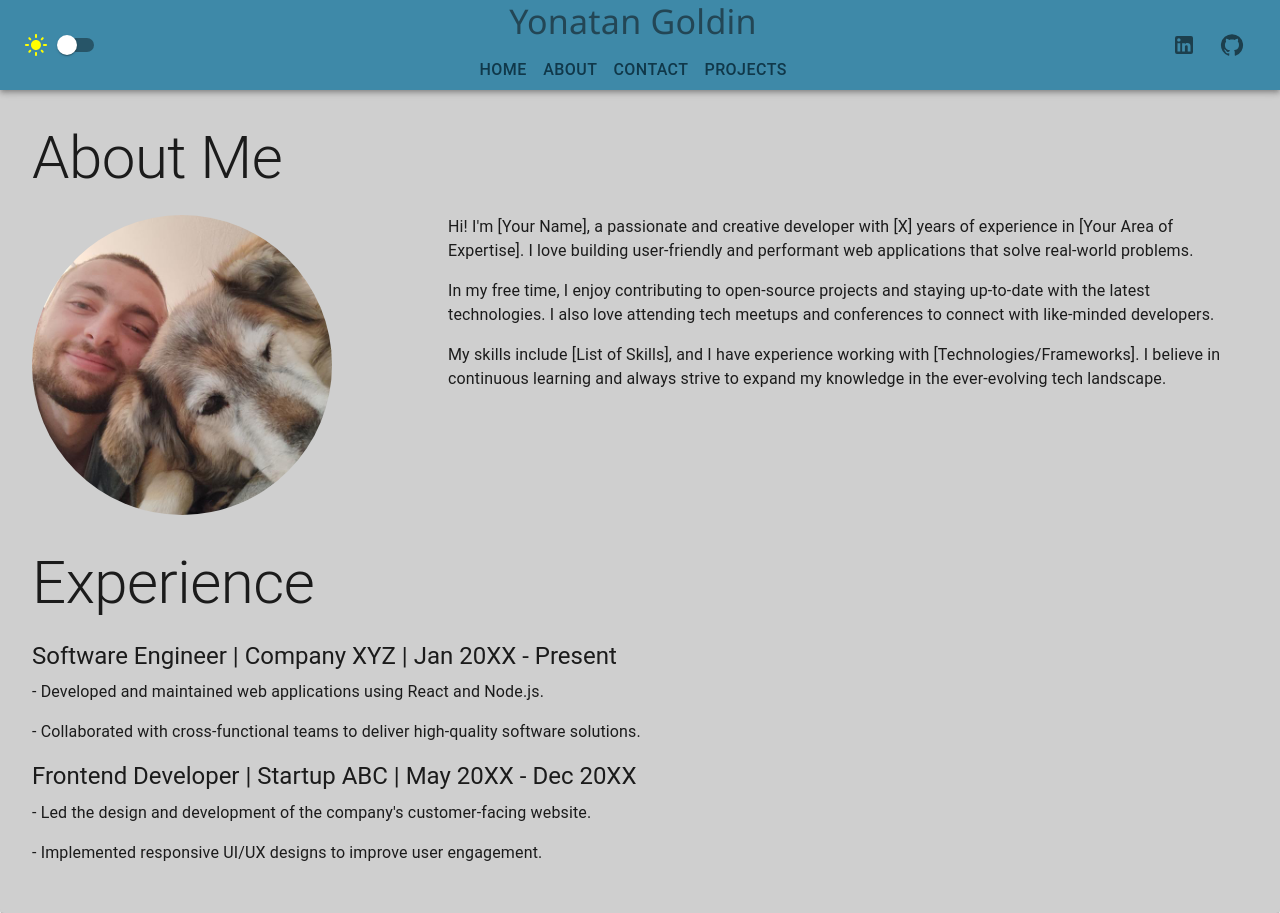
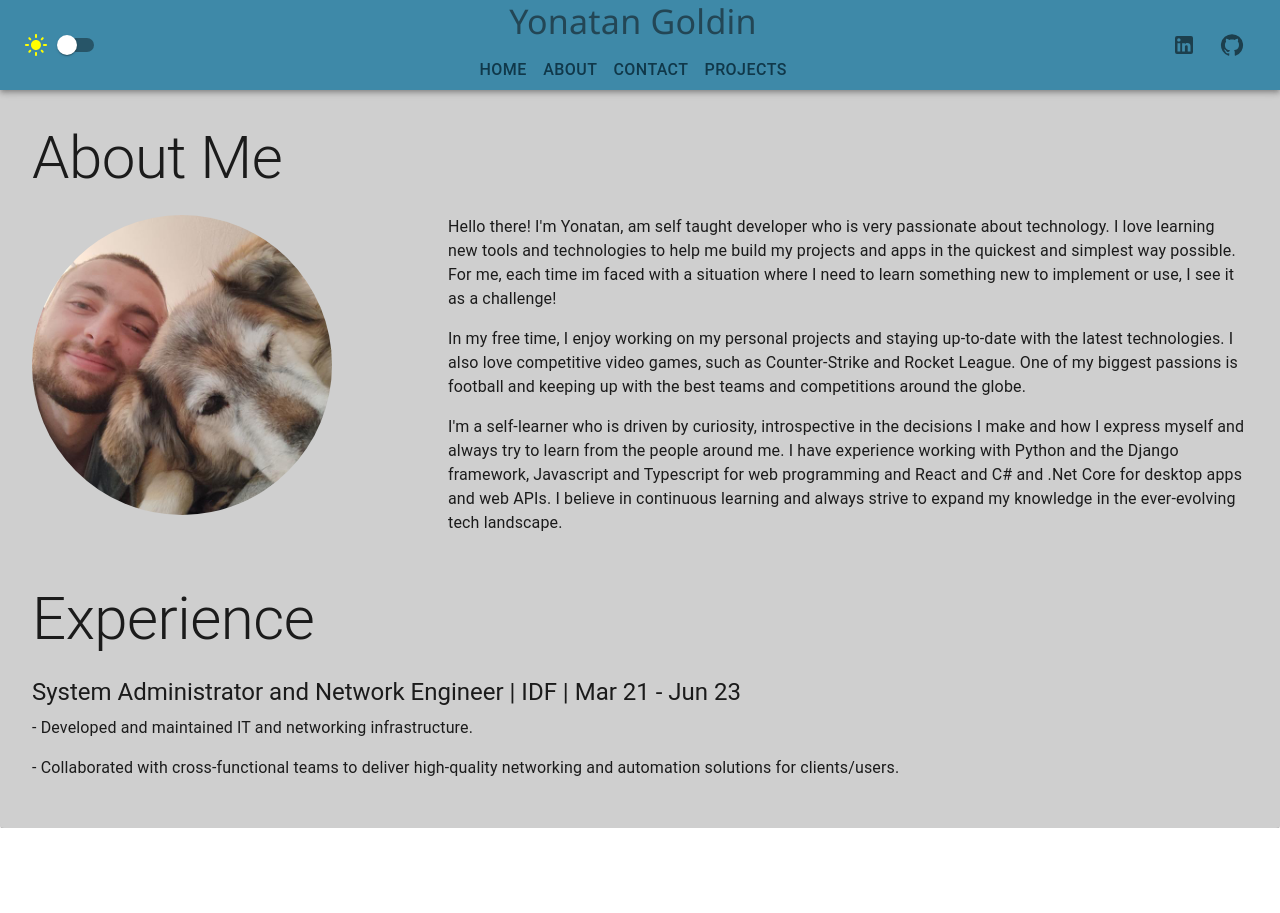
Before and after one commit to yonog1/Portfolio, a React (Create React App) app: page /about in a window 1280 px wide. After the commit the page ends 828 px from the top, so only its background shows below. Built offline with nearby package versions, Linux system fonts and the light colour scheme.

Commit message:
Updated about & certs page's content.

```diff
--- a/src/components/Pages/About.tsx
+++ b/src/components/Pages/About.tsx
@@ -17,22 +17,32 @@ function About() {
                 </Grid>
                 <Grid item xs={12} md={8}>
                     <Typography variant="body1" paragraph>
-                        Hi! I'm [Your Name], a passionate and creative developer
-                        with [X] years of experience in [Your Area of
-                        Expertise]. I love building user-friendly and performant
-                        web applications that solve real-world problems.
+                        Hello there! I'm Yonatan, am self taught developer who
+                        is very passionate about technology. I love learning new
+                        tools and technologies to help me build my projects and
+                        apps in the quickest and simplest way possible. For me,
+                        each time im faced with a situation where I need to
+                        learn something new to implement or use, I see it as a
+                        challenge!
                     </Typography>
                     <Typography variant="body1" paragraph>
-                        In my free time, I enjoy contributing to open-source
-                        projects and staying up-to-date with the latest
-                        technologies. I also love attending tech meetups and
-                        conferences to connect with like-minded developers.
+                        In my free time, I enjoy working on my personal projects
+                        and staying up-to-date with the latest technologies. I
+                        also love competitive video games, such as
+                        Counter-Strike and Rocket League. One of my biggest
+                        passions is football and keeping up with the best teams
+                        and competitions around the globe.
                     </Typography>
                     <Typography variant="body1" paragraph>
-                        My skills include [List of Skills], and I have
-                        experience working with [Technologies/Frameworks]. I
-                        believe in continuous learning and always strive to
-                        expand my knowledge in the ever-evolving tech landscape.
+                        I'm a self-learner who is driven by curiosity,
+                        introspective in the decisions I make and how I express
+                        myself and always try to learn from the people around
+                        me. I have experience working with Python and the Django
+                        framework, Javascript and Typescript for web programming
+                        and React and C# and .Net Core for desktop apps and web
+                        APIs. I believe in continuous learning and always strive
+                        to expand my knowledge in the ever-evolving tech
+                        landscape.
                     </Typography>
                 </Grid>
             </Grid>
@@ -42,26 +52,16 @@ function About() {
                     Experience
                 </Typography>
                 <Typography variant="h5" gutterBottom>
-                    Software Engineer | Company XYZ | Jan 20XX - Present
+                    System Administrator and Network Engineer | IDF | Mar 21 -
+                    Jun 23
                 </Typography>
                 <Typography variant="body1" paragraph>
-                    - Developed and maintained web applications using React and
-                    Node.js.
+                    - Developed and maintained IT and networking infrastructure.
                 </Typography>
                 <Typography variant="body1" paragraph>
                     - Collaborated with cross-functional teams to deliver
-                    high-quality software solutions.
-                </Typography>
-                <Typography variant="h5" gutterBottom>
-                    Frontend Developer | Startup ABC | May 20XX - Dec 20XX
-                </Typography>
-                <Typography variant="body1" paragraph>
-                    - Led the design and development of the company's
-                    customer-facing website.
-                </Typography>
-                <Typography variant="body1" paragraph>
-                    - Implemented responsive UI/UX designs to improve user
-                    engagement.
+                    high-quality networking and automation solutions for
+                    clients/users.
                 </Typography>
             </Box>
         </Box>
--- a/src/components/Pages/Projects.tsx
+++ b/src/components/Pages/Projects.tsx
@@ -29,7 +29,7 @@ function Projects() {
         {
             title: "Flash Card Quiz Game",
             description:
-                "Trivia card game made with Open Trivia DB (OpendTDB) and React JS on the frontend.",
+                "Trivia card game made with Open Trivia DB (OpenTDB) and React JS on the frontend.",
             imageUrl:
                 "https://www.upwork.com/att/download/portfolio/persons/uid/1675594425740705792/profile/projects/files/ddc8f2d1-7ad5-4090-8ca4-74e0879a0ca2",
             githubUrl: "https://github.com/yonog1/quiz",
@@ -39,15 +39,15 @@ function Projects() {
 
     return (
         <Box p={4}>
-            <Typography variant="h2" gutterBottom>
-                Projects
+            <Typography variant="h3" gutterBottom>
+                Projects :
             </Typography>
             <Grid container spacing={4}>
                 {projectsData.map((project, index) => (
                     <Grid item xs={12} md={6} lg={4} key={index}>
                         <Card
                             sx={{
-                                height: "100%",
+                                height: "90%",
                                 display: "flex",
                                 flexDirection: "column",
                             }}
@@ -56,10 +56,10 @@ function Projects() {
                                 component="img"
                                 image={project.imageUrl}
                                 alt={project.title}
-                                height="300"
+                                height="250"
                             />
                             <CardContent>
-                                <Typography variant="h5" gutterBottom>
+                                <Typography variant="h6" gutterBottom>
                                     {project.title}
                                 </Typography>
                                 <Typography variant="body1" paragraph>
--- a/src/components/cards/Certifications.tsx
+++ b/src/components/cards/Certifications.tsx
@@ -13,8 +13,7 @@ export default function CertificationsText() {
                                 Networks
                             </ListItem>
                             <ListItem>
-                                Intro to Computer Science - University of Tel
-                                Aviv
+                                Intro to Computer Science - Tel Aviv University
                             </ListItem>
                         </Typography>
                     </List>
```
